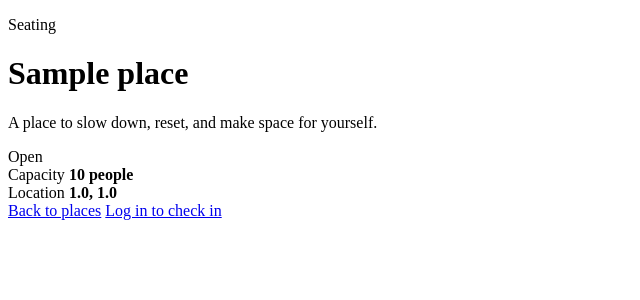
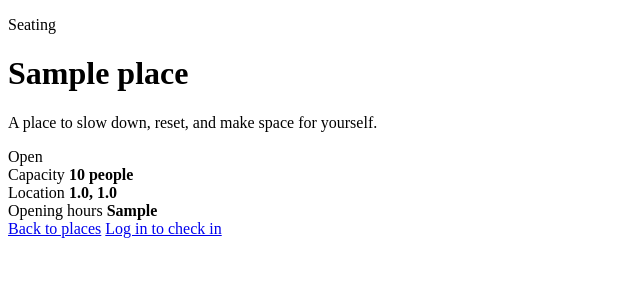
Before and after one commit to Yogurtshi/Modul-223-RelaxSpot, a Rails app: page /places/1 in a window 1280 px wide. Shown: the part 44-344 px from the top of the page, without its empty margins (0-640 px from the left). Run offline with Rails 7, Linux system fonts and the light colour scheme; tables that the repository leaves empty hold one stand-in row (values such as "Sample post"); parts of the project's set-up code (start-up, migrations or seed data) failed here and were passed over; some libraries are stand-ins or nearby versions.

Commit message:
places show hours open now

```diff
--- a/app/assets/stylesheets/application.css
+++ b/app/assets/stylesheets/application.css
@@ -252,6 +252,12 @@ input {
 .spot-card__capacity strong {
 	color: var(--ink);
 	font-size: 1.2rem;
+}
+
+.spot-card__capacity {
+	display: flex;
+	align-items: baseline;
+	gap: 6px;
 }
 
 .spot-card__actions {
--- a/app/controllers/places_controller.rb
+++ b/app/controllers/places_controller.rb
@@ -2,6 +2,7 @@ class PlacesController < ApplicationController
   before_action :require_authentication, only: [ :new, :create ]
   def index
     @places = Place.where(approved: true).order(:name)
+    @active_check_ins_by_place = CheckIn.active.where(place_id: @places).group(:place_id).count
   end
 
   def show
--- a/app/views/places/index.html.erb
+++ b/app/views/places/index.html.erb
@@ -20,7 +20,10 @@
         </div>
 
         <h2><%= place.name %></h2>
-        <p class="spot-card__capacity"><strong><%= place.capacity %></strong> people capacity</p>
+        <p class="spot-card__capacity">
+          <strong><%= @active_check_ins_by_place.fetch(place.id, 0) %>/<%= place.capacity %></strong>
+          people currently here
+        </p>
 
         <div class="spot-card__actions">
           <% if current_user %>
--- a/app/views/places/show.html.erb
+++ b/app/views/places/show.html.erb
@@ -17,6 +17,10 @@
       <span class="detail-label">Location</span>
       <strong><%= @place.latitude %>, <%= @place.longitude %></strong>
     </div>
+    <div class="place-detail-item">
+      <span class="detail-label">Opening hours</span>
+      <strong><%= @place.opening_hours.presence || "Not specified" %></strong>
+    </div>
   </section>
 
   <div class="place-actions">
```
Also changed, not shown: test/controllers/places_controller_test.rb (+14 -0 lines), 5 other files.
